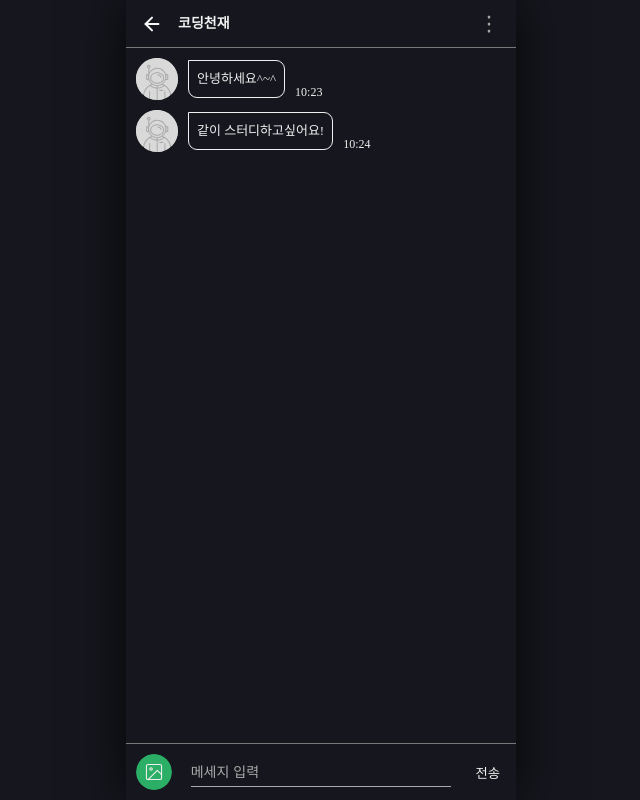
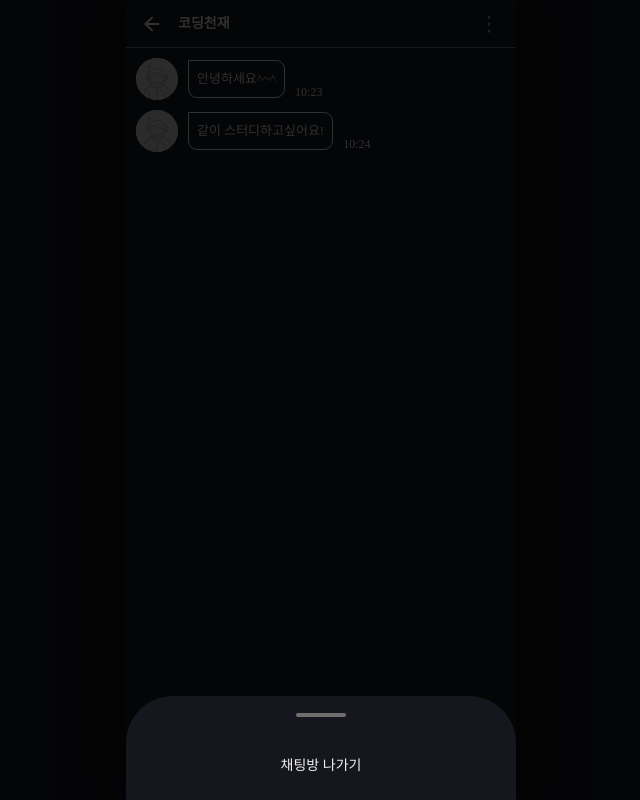
Before and after one commit to FRONTENDSCHOOL5/final-03-code-space, a React (Create React App) app: page /message in a window 1280 px wide. Both pictures are taken after a click on the picture 808 px from the left and 23 px from the top of the page. Shown: the whole page, without its empty margins (319-959 px from the left). Built offline with nearby package versions, Linux system fonts and the light colour scheme; a web font is replaced by a local one; what recoil-persist would draw is missing.

Commit message:
💄 Styles : message 모달 추가(#25)

```diff
--- a/src/Components/Common/MainHeader.jsx
+++ b/src/Components/Common/MainHeader.jsx
@@ -17,6 +17,7 @@ const MainHeader = ({
   searchUser,
   buttonDisabled,
   handleSubmit,
+  handleOpenModal,
 }) => {
   const navigate = useNavigate();
   const setconfigModalAtom = useSetRecoilState(configModalAtom);
@@ -135,7 +136,6 @@ const MainHeader = ({
         ) : type === 'more' ? (
           <>
             <img src={backIcon} alt="뒤로가기" onClick={() => navigate('/feed')}></img>
-            <img src={moreIcon} alt="더보기"></img>
           </>
         ) : type === 'message' ? (
           <>
@@ -143,7 +143,11 @@ const MainHeader = ({
               <img src={backIcon} alt="뒤로가기" onClick={() => navigate('/messagelist')}></img>
               <SNickname>코딩천재</SNickname>
             </SWrap>
-            <img src={moreIcon} alt="더보기"></img>
+            <SSettingIcon
+              src={moreIcon}
+              alt="더보기"
+              onClick={handleOpenModal}>
+              </SSettingIcon>
           </>
         ) : (
           <>에러</>
--- a/src/Pages/MessagePage.jsx
+++ b/src/Pages/MessagePage.jsx
@@ -1,4 +1,5 @@
 import React, { useState, useRef } from 'react';
+import { useNavigate } from 'react-router-dom';
 import styled from 'styled-components';
 import MainHeader from '../Components/Common/MainHeader';
 import uploadImg from '../assets/icons/uploadImg.svg';
@@ -6,9 +7,11 @@ import ProfileImg from '../assets/img/profile-img.svg';
 import { motion } from 'framer-motion';
 
 const MessagePage = () => {
+  const navigate = useNavigate();
   const imgInput = useRef();
   const [message, setMessage] = useState('');
   const [messages, setMessages] = useState([]);
+  const [isModalOpen, setIsModalOpen] = useState(false);
 
   const handleClick = () => {
     imgInput.current.click();
@@ -44,9 +47,40 @@ const MessagePage = () => {
     setMessage('');
   };
 
+  const openModal = () => {
+    setIsModalOpen(true);
+  };
+
+  const closeModal = () => {
+    setIsModalOpen(false);
+  };
+
+  const handleOpenModal = () => {
+    openModal();
+    console.log("움직여제발");
+  };
+
+  const handleCloseModal = () => {
+    closeModal();
+  };
+
+  const Modal = ({ isOpen, onClose }) => {
+    if (!isOpen) return null;
+
+    return (
+      <StyledModal>
+        <SSingleModal>
+          <SContents>
+            <div onClick={() => navigate('/messagelist')}>채팅방 나가기</div>
+          </SContents>
+        </SSingleModal>
+      </StyledModal>
+    );
+  };
+
   return (
     <>
-      <MainHeader type="message" />
+      <MainHeader type="message" handleOpenModal={handleOpenModal}/>
       <SMsgWrap>
         <SProfileImg />
         <SContentWrap>
@@ -89,6 +123,7 @@ const MessagePage = () => {
         />
         <SSendBtn onClick={handleSendMessage}>전송</SSendBtn>
       </SLayout>
+      <Modal isOpen={isModalOpen} onClose={handleCloseModal} />
     </>
   );
 };
@@ -199,3 +234,70 @@ const SSendBtn = styled.button`
     color: var(--point-color);
   }
 `;
+
+const StyledModal = styled.div`
+  height: 100%;
+  width: 100%;
+  display: flex;
+  align-items: center;
+  justify-content: center;
+  position: fixed;
+  left: 0;
+  top: 0;
+  overflow-y: hidden;
+  z-index:9999;
+  /* text-align: center; */
+  background-color: rgba(0, 0, 0, 0.8);
+`;
+
+const SContents = styled.div`
+  display: flex;
+  flex-direction: column;
+  align-items: center;
+  color: var(--white);
+  margin-top: 50px;
+  gap: 16px;
+  font-size: 14px;
+
+  div {
+    width: 90%;
+    text-align: center;
+    padding: 13px;
+    border-radius: 10px;
+    cursor: pointer;
+
+    &:hover {
+      background-color: var(--point-color);
+    }
+  }
+
+  .accent {
+    color: var(--point-color);
+
+    &:hover {
+      color: var(--white);
+    }
+  }
+`;
+
+const SSingleModal = styled.article`
+  width: 100%;
+  max-width: 390px;
+  height: 100%;
+  background-color: var(--black);
+  border-radius: 47px 47px 0 0;
+  position: fixed;
+  top: 87%;
+
+  ::before {
+    content: '';
+    width: 50px;
+    height: 4px;
+    background-color: var(--border-gray);
+    left: 50%;
+    transform: translateX(-50%);
+    position: absolute;
+    border-radius: 15px;
+    margin: 17px 0;
+  }
+`;
```
